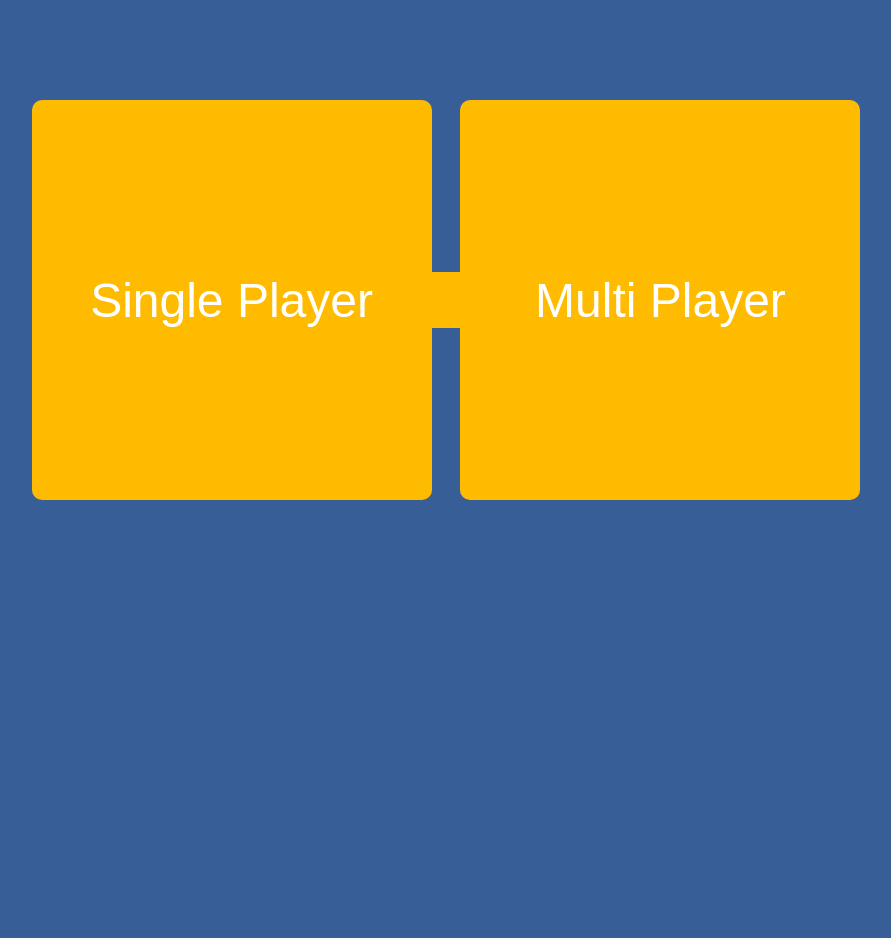
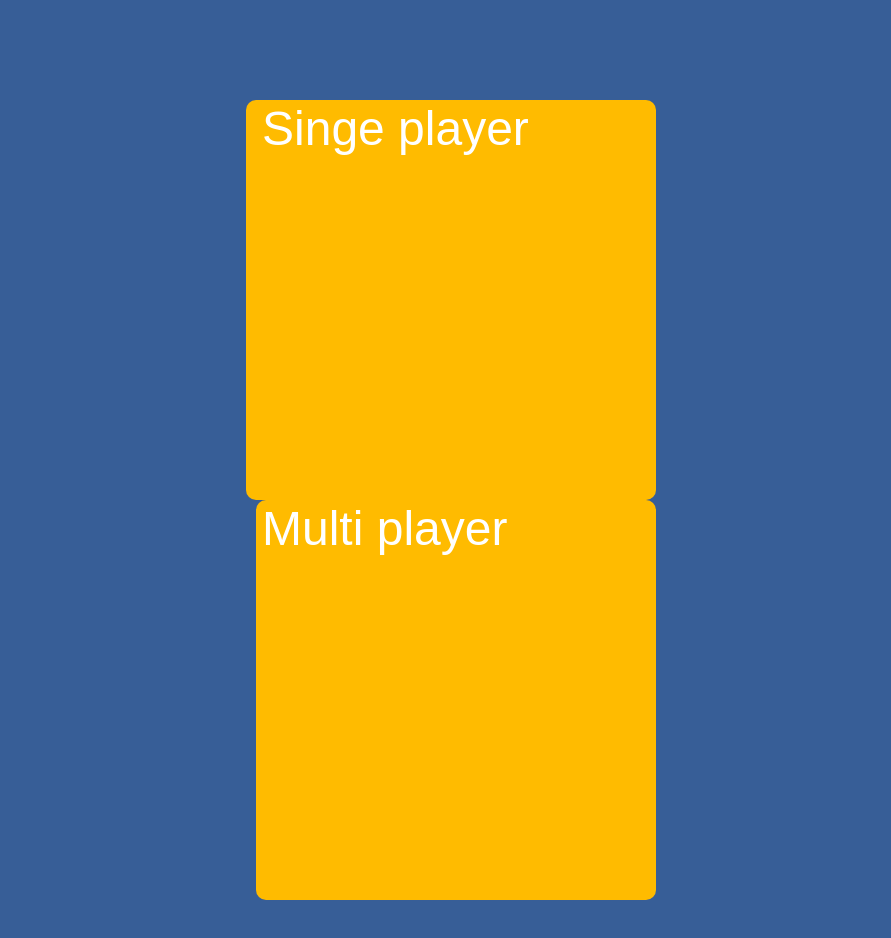
Before and after one commit to Jonathan122802/M6_Project, a plain HTML site: page index.html in a window 1280 px wide. Shown: the top 938 px of the page, without its empty margins (194-1085 px from the left). Drawn offline with Linux system fonts and the light colour scheme.

Commit message:
updated html

```diff
--- a/Buttons.css
+++ b/Buttons.css
@@ -17,6 +17,7 @@ body {
     width: 400px;
     height: 400px;
     display: inline;
+    gap: 20px;
 
 }
 
@@ -24,14 +25,16 @@ body {
     width: 400px;
     height: 400px;
     margin: 0 auto;
-    display: inline;
+    display: flex;
+    /* padding: 20px; */
     font-size: 3rem;
-    background-color: #FFBB00; /* Apply the button background color */
-    border: none; /* Optional: Remove border for a cleaner look */
-    color: white; /* Optional: Set text color for contrast */
-    border-radius: 10px; /* Optional: Add rounded corners */
-    cursor: pointer; /* Optional: Add a pointer cursor on hover */
-    transition: background-color 0.3s; /* Optional: Smooth hover effect */
+    margin-right: 10px;
+    margin-left: 10px;
+    background-color: #FFBB00;   /* Button bachground colour */
+    border: none;
+    color: white; /* text color  */
+    border-radius: 10px; /*  rounded corners */
+    transition: background-color 0.3s; /* Smooth hover effect */
 }
 
 .action_btn:hover {
--- a/index.html
+++ b/index.html
@@ -5,12 +5,11 @@
     <div class="buttons">
 
         <div class="action_btn" >
-            <button name="submit" class="action_btn Single Player" type="submit" value="Single player"
-                onclick="myFunction()" >Single Player</button>
-            <button name="submit" class="action_btn cancel" type="submit" value="Multi player"
-                onclick="myFunction2()" >Multi Player</button>
 
-            <p id="saved"></p>
+            <div class="buttons">
+                <button name="submit" class="action_btn">Singe player</button>
+                <button name="submit" class="action_btn">Multi player</button>
+            </div>
 
             <!-- Link to External CSS -->
             <link rel="stylesheet" href="Buttons.css">
```
